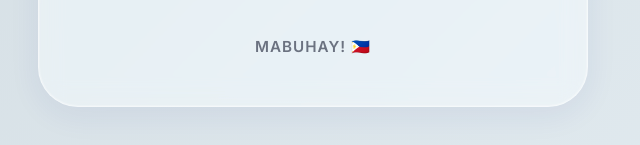
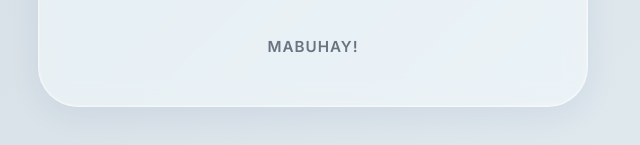
Before and after one commit to JeremyBenedicto/FormGenerator, a website: page index.html in a window 1280 px wide. Shown: the part 643-788 px from the top of the page, 327-967 px from the left. Drawn offline with Linux system fonts and the light colour scheme.

Commit message:
sdsdfwwwd

```diff
--- a/index.html
+++ b/index.html
@@ -218,7 +218,7 @@
             </a>
         </nav>
 
-        <div class="footer-note">MABUHAY! 🇵🇭</div>
+        <div class="footer-note">MABUHAY!</div>
     </div>
 
     <div id="auth-modal" class="modal">
```
